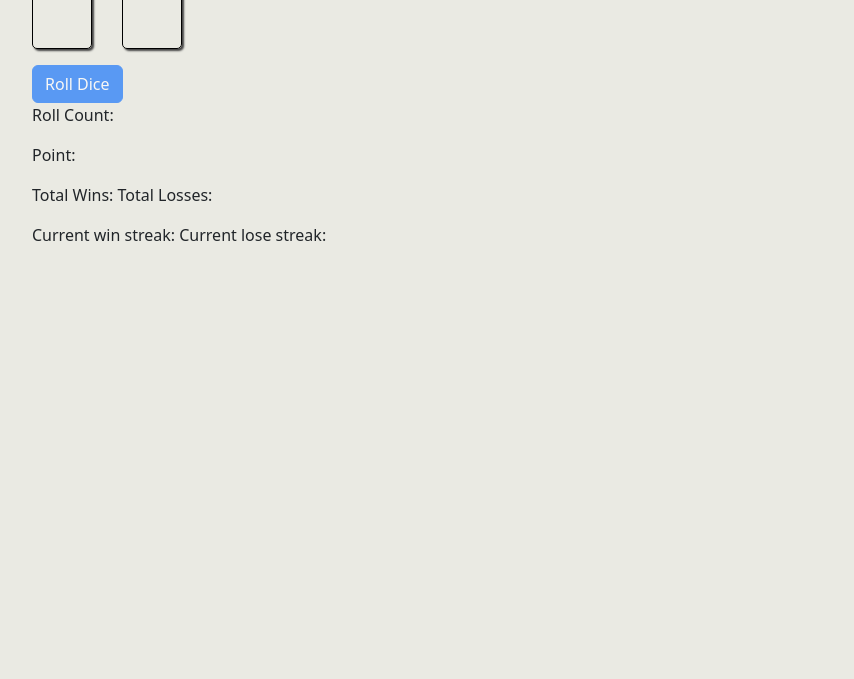
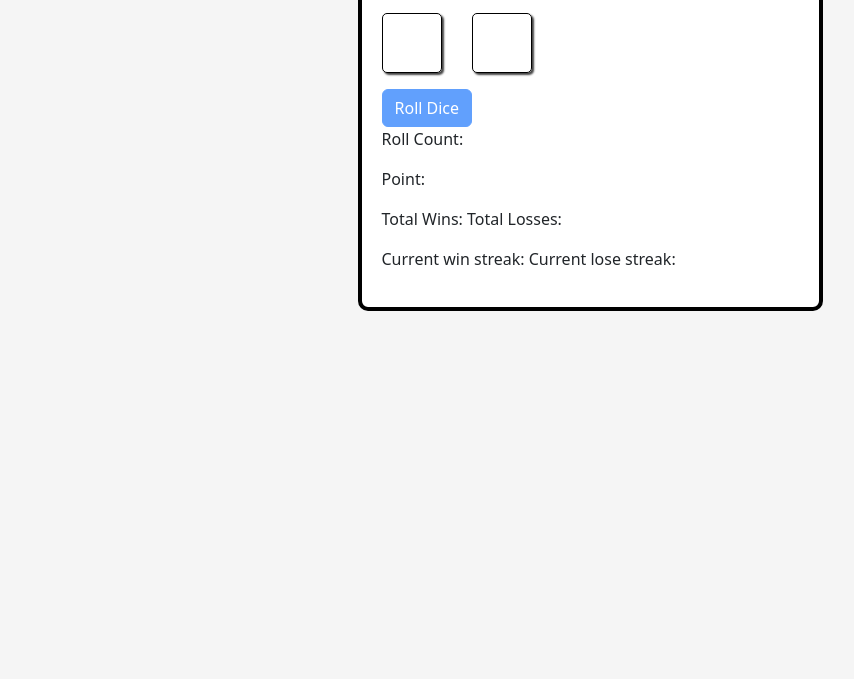
Before and after one commit to bluesatch/diceGame, a plain HTML site: page index.html in a window 1280 px wide. Shown: the part 121-800 px from the top of the page, without its empty margins (50-904 px from the left). Drawn offline with nearby package versions, Linux system fonts and the light colour scheme.

Commit message:
working on dynamic dice

```diff
--- a/css/style.css
+++ b/css/style.css
@@ -3,7 +3,7 @@
 body {
     margin: 0;
     padding: 0;
-    background-color: #eaeae3;
+    background-color: whitesmoke;
 }
 
 .dice {
@@ -27,6 +27,13 @@ body {
     line-height: 2;
 }
 
+.game-col {
+    padding: 20px;
+    background-color: white;
+    border: 4px solid black;
+    border-radius: 10px;
+}
+
 .text-div {
     font-size: 26px;
 }
--- a/index.html
+++ b/index.html
@@ -12,6 +12,7 @@
     <main class="main" id="main">
         <section class="game-section" id="gameSection">
             <div class="container">
+                <div class="col-5 mx-auto game-col">
                     <button class="btn btn-primary" id="gameStartBtn">Start Game</button>
                     <div class="dice my-3">
                         <div class="die" id="die1">
@@ -51,6 +52,7 @@
                         </p>
                     </div>
                 </div>
+            </div>
 
 
         </section>
--- a/js/app.js
+++ b/js/app.js
@@ -137,9 +137,22 @@ class Game {
         }
     }
 
+    // testing
+    // getRandomTime(el) {
+    //     let time = Math.ceil(Math.random() * 5) * 1000
+
+    //     setTimeout(()=> {
+    //         el.innerText = Math.ceil(Math.random() * 6)
+    //     }, time)
+    // }
+    // end testing...
     // 3
     craps(rolls) {
 
+        // testing...
+        // this.getRandomTime(this.dieDisplay1)
+        // this.getRandomTime(this.dieDisplay2)
+        // end testing...
 
         this.dieDisplay1.innerText = Math.ceil(Math.random() * 6)
         this.dieDisplay2.innerText = Math.ceil(Math.random() * 6)
@@ -209,3 +222,25 @@ const gameStartBtn = document.getElementById('gameStartBtn')
 const action = new Game()
 
 gameStartBtn.addEventListener('click', ()=> action.init())
+
+/**
+ *
+ * Promise => object represents the eventual completion (or failure) of an asynchronous operation and its resulting value
+ *
+ * Promise has three states:
+ *      pending (initial state)
+ *      fulfilled (success)
+ *      rejected (failed)
+ */
+
+const prom = new Promise((resolve, reject) => {
+    setTimeout(()=> {
+        resolve('loaded')
+    }, 3000)
+})
+
+prom.then((val)=> {
+    console.log(val)
+})
+
+console.log(prom)
```
Lines whose indentation alone changed are shown as unchanged.
